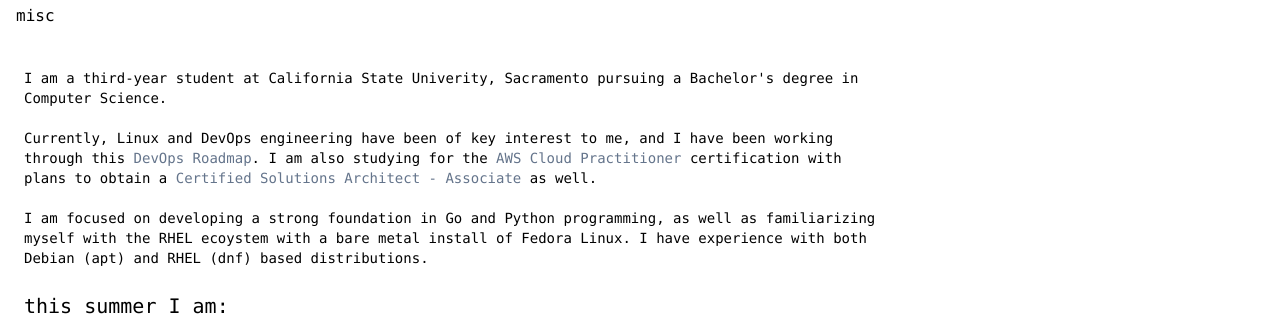
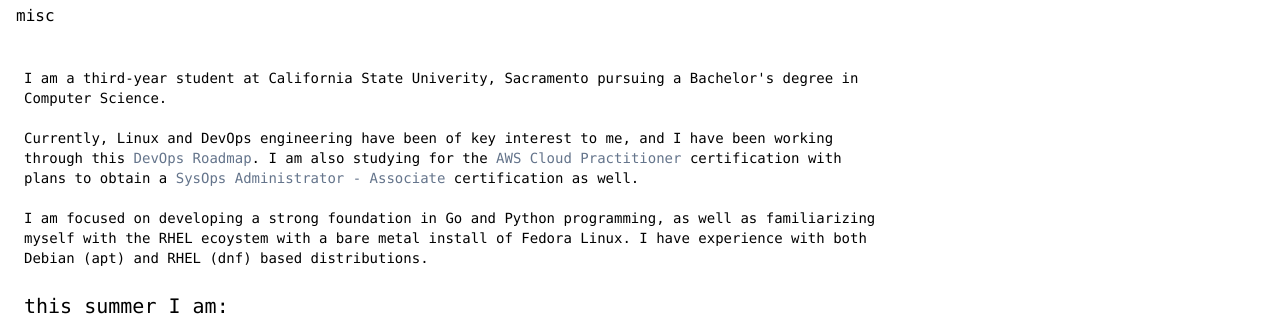
Before and after one commit to arnavsurve/website, a SvelteKit app: page / in a window 1280 px wide. Shown: the part 152-470 px from the top of the page. Built offline with nearby package versions, Linux system fonts and the light colour scheme.

Commit message:
edit aws certs

```diff
--- a/src/routes/+page.svelte
+++ b/src/routes/+page.svelte
@@ -11,7 +11,7 @@
             <Prose>
                 I am a third-year student at California State Univerity, Sacramento pursuing a Bachelor's degree in Computer Science.
                 <br><br>
-                Currently, Linux and DevOps engineering have been of key interest to me, and I have been working through this <StyleLink url="https://roadmap.sh/devops">DevOps Roadmap</StyleLink>. I am also studying for the <StyleLink>AWS Cloud Practitioner</StyleLink> certification with plans to obtain a <StyleLink>Certified Solutions Architect - Associate</StyleLink> as well.
+                Currently, Linux and DevOps engineering have been of key interest to me, and I have been working through this <StyleLink url="https://roadmap.sh/devops">DevOps Roadmap</StyleLink>. I am also studying for the <StyleLink>AWS Cloud Practitioner</StyleLink> certification with plans to obtain a <StyleLink>SysOps Administrator - Associate</StyleLink> certification as well.
                 <br><br>
                 I am focused on developing a strong foundation in Go and Python programming, as well as familiarizing myself with the RHEL ecoystem with a bare metal install of Fedora Linux. I have experience with both Debian (apt) and RHEL (dnf) based distributions.
             </Prose>
```
